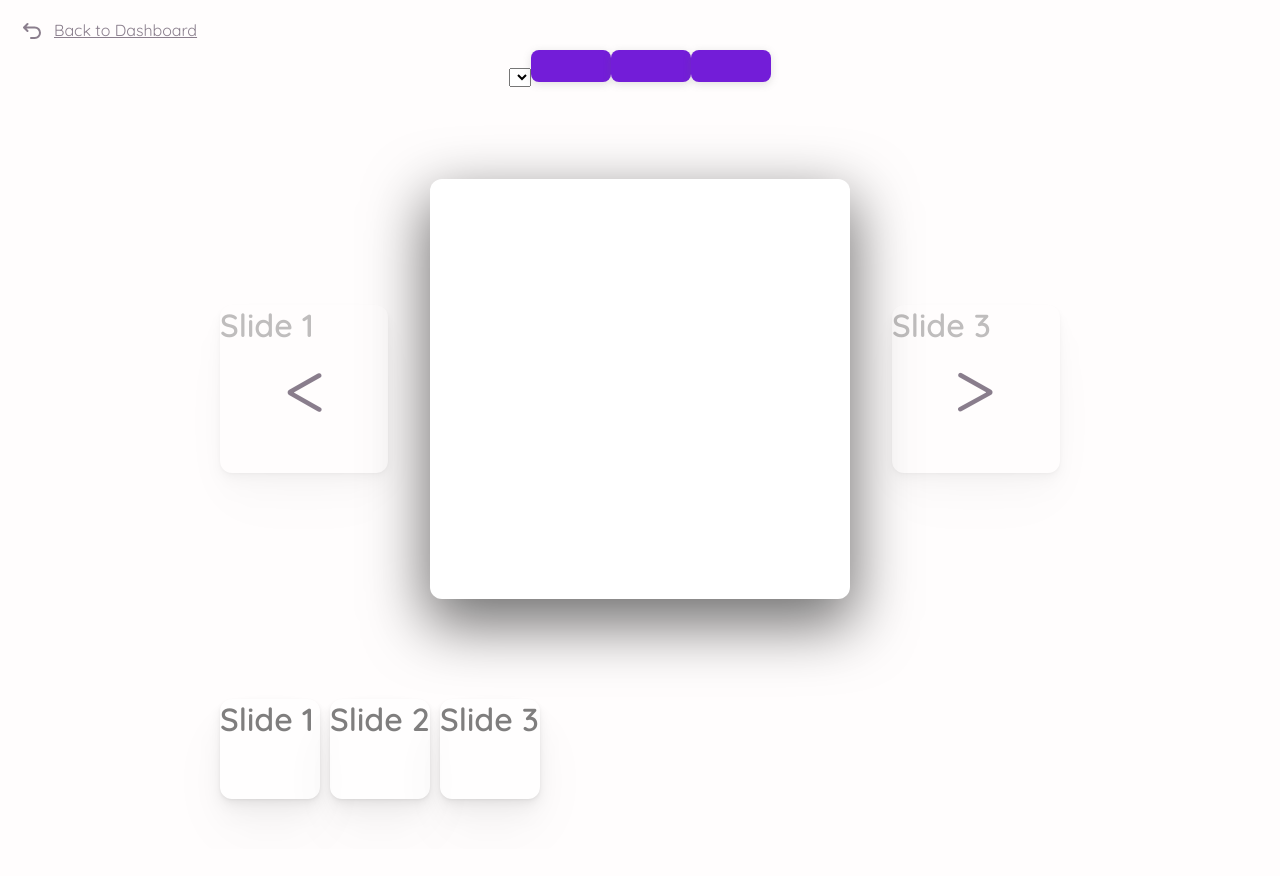
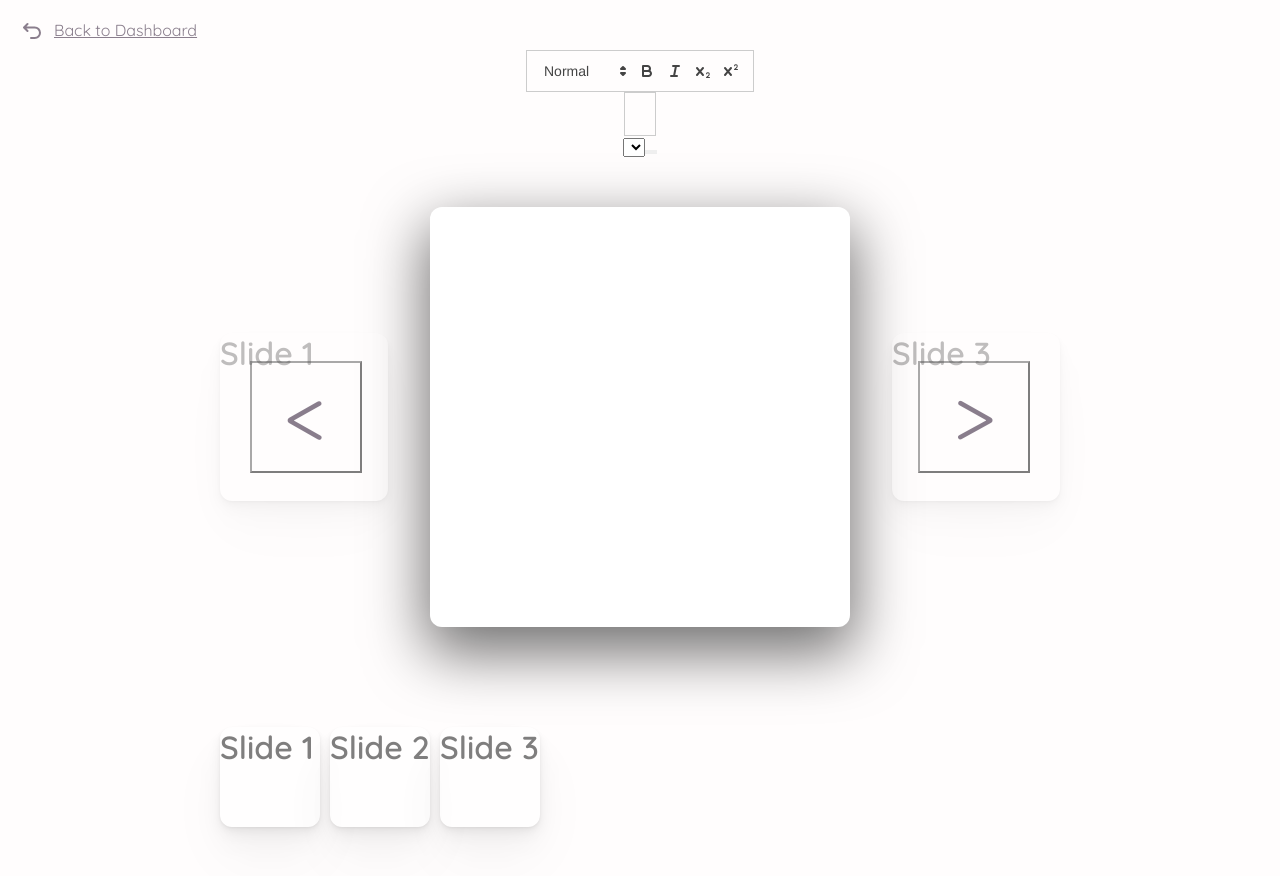
Before and after one commit to jugglingdev/whirler-frontend, an Angular app: page /new in a window 1280 px wide. Before the commit the page ends 849 px from the top, so only its background shows below. Built offline with nearby package versions, Linux system fonts and the light colour scheme.

Commit message:
Move toolbar to CarouselDetailComponent

```diff
--- a/src/app/carousel-edit/carousel-detail/carousel-detail.component.html
+++ b/src/app/carousel-edit/carousel-detail/carousel-detail.component.html
@@ -1,6 +1,23 @@
 <div class="carousel-detail">
 
-  <app-quill-text-editor></app-quill-text-editor>
+  <div id="text-toolbar" #textToolbar>
+
+    <select class="ql-size">
+      <option value="small"></option>
+      <option selected></option>
+      <option value="large"></option>
+      <option value="huge"></option>
+    </select>
+
+    <button class="ql-bold"></button>
+    <button class="ql-italic"></button>
+
+    <button class="ql-script" value="sub"></button>
+    <button class="ql-script" value="super"></button>
+  </div>
+
+  <app-quill-text-editor *ngIf="editTextMode" [textToolbar]="textToolbar"></app-quill-text-editor>
+  <app-quill-image-editor *ngIf="editImageMode"></app-quill-image-editor>
 
   <div class="slider">
     <div class="slide previous-slide">
--- a/src/app/carousel-edit/carousel-detail/carousel-detail.component.ts
+++ b/src/app/carousel-edit/carousel-detail/carousel-detail.component.ts
@@ -1,13 +1,14 @@
-import { AfterViewInit, Component, ElementRef, OnInit, ViewChild } from '@angular/core';
+import { Component } from '@angular/core';
 
 @Component({
   selector: 'app-carousel-detail',
   templateUrl: './carousel-detail.component.html',
   styleUrls: ['./carousel-detail.component.scss']
 })
-export class CarouselDetailComponent implements OnInit, AfterViewInit {
+export class CarouselDetailComponent {
   slideContent: string;
-  @ViewChild('quillEditor') quillEditor: ElementRef;
+  editTextMode = true;
+  editImageMode = true;
 
   // textarea = document.querySelector('.ql-container');
   // container = document.querySelector('.ql-editor');
@@ -24,12 +25,4 @@ export class CarouselDetailComponent implements OnInit, AfterViewInit {
   //   }
   // });
 
-  ngOnInit(): void {
-      console.log(this.quillEditor);
-  }
-
-  ngAfterViewInit(): void {
-    console.log(this.quillEditor);
-  }
-
 }
--- a/src/app/carousel-edit/carousel-detail/quill-image-editor/quill-image-editor.component.html
+++ b/src/app/carousel-edit/carousel-detail/quill-image-editor/quill-image-editor.component.html
@@ -1 +1,16 @@
-<p>quill-image-editor works!</p>
+<div id="toolbar">
+  <!-- Add font size dropdown -->
+  <select class="ql-size">
+    <option value="small"></option>
+    <!-- Note a missing, thus falsy value, is used to reset to default -->
+    <option selected></option>
+    <option value="large"></option>
+    <option value="huge"></option>
+  </select>
+  <!-- Add a bold button -->
+  <button class="ql-bold"></button>
+  <!-- Add subscript and superscript buttons -->
+  <button class="ql-script" value="sub"></button>
+  <button class="ql-script" value="super"></button>
+</div>
+<div id="editor"></div>
--- a/src/app/carousel-edit/carousel-detail/quill-text-editor/quill-text-editor.component.html
+++ b/src/app/carousel-edit/carousel-detail/quill-text-editor/quill-text-editor.component.html
@@ -1,16 +1 @@
-<div id="toolbar">
-  <!-- Add font size dropdown -->
-  <select class="ql-size">
-    <option value="small"></option>
-    <!-- Note a missing, thus falsy value, is used to reset to default -->
-    <option selected></option>
-    <option value="large"></option>
-    <option value="huge"></option>
-  </select>
-  <!-- Add a bold button -->
-  <button class="ql-bold"></button>
-  <!-- Add subscript and superscript buttons -->
-  <button class="ql-script" value="sub"></button>
-  <button class="ql-script" value="super"></button>
-</div>
-<div id="editor"></div>
+<div id="editor" #editor></div>
--- a/src/app/carousel-edit/carousel-detail/quill-text-editor/quill-text-editor.component.scss
+++ b/src/app/carousel-edit/carousel-detail/quill-text-editor/quill-text-editor.component.scss
@@ -0,0 +1 @@
+@import 'quill/dist/quill.snow.css';
--- a/src/app/carousel-edit/carousel-detail/quill-text-editor/quill-text-editor.component.ts
+++ b/src/app/carousel-edit/carousel-detail/quill-text-editor/quill-text-editor.component.ts
@@ -1,4 +1,4 @@
-import { Component, OnInit } from '@angular/core';
+import { Component, ElementRef, Input, OnInit, ViewChild, ɵallowSanitizationBypassAndThrow } from '@angular/core';
 import Quill from 'quill';
 
 @Component({
@@ -7,14 +7,37 @@ import Quill from 'quill';
   styleUrls: ['./quill-text-editor.component.scss']
 })
 export class QuillTextEditorComponent implements OnInit {
+  @Input('textToolbar') textToolbar: ElementRef;
   quill: Quill;
+  // toolbarOptions = [];
 
   ngOnInit(): void {
-    const toolbar = document.querySelector('#toolbar');
+
+    // this.toolbarOptions = [
+    //   ['bold', 'italic', 'underline', 'strike'],        // toggled buttons
+    //   ['blockquote', 'code-block'],
+
+    //   [{ 'header': 1 }, { 'header': 2 }],               // custom button values
+    //   [{ 'list': 'ordered'}, { 'list': 'bullet' }],
+    //   [{ 'script': 'sub'}, { 'script': 'super' }],      // superscript/subscript
+    //   [{ 'indent': '-1'}, { 'indent': '+1' }],          // outdent/indent
+    //   [{ 'direction': 'rtl' }],                         // text direction
+
+    //   [{ 'size': ['small', false, 'large', 'huge'] }],  // custom dropdown
+    //   [{ 'header': [1, 2, 3, 4, 5, 6, false] }],
+
+    //   [{ 'color': [] }, { 'background': [] }],          // dropdown with defaults from theme
+    //   [{ 'font': [] }],
+    //   [{ 'align': [] }],
+
+    //   ['clean']                                         // remove formatting button
+    // ];
+
     this.quill = new Quill('#editor', {
       modules: {
-        toolbar: toolbar
-      }
+        toolbar: this.textToolbar
+      },
+      theme: 'snow'
     });
   }
 }
--- a/src/app/dashboard/carousel-list/carousel-list.component.html
+++ b/src/app/dashboard/carousel-list/carousel-list.component.html
@@ -2,8 +2,8 @@
   <app-carousel [carousel]="carousel"></app-carousel>
 
   <div class="buttons">
-    <button class="edit" routerLink="/edit">Edit</button>
-    <button class="publish">Publish</button>
-    <button class="delete" (click)="removeCarousel(i)">Delete</button>
+    <button class="edit whirler-button" routerLink="/edit">Edit</button>
+    <button class="publish whirler-button">Publish</button>
+    <button class="delete whirler-button" (click)="removeCarousel(i)">Delete</button>
   </div>
 </div>
--- a/src/app/dashboard/dashboard.component.html
+++ b/src/app/dashboard/dashboard.component.html
@@ -3,7 +3,7 @@
 <div class="container">
   <div class="heading">
     <h1>Dashboard</h1>
-    <a class="create" role="button">Create</a>
+    <a class="create whirler-button" role="button">Create</a>
   </div>
   <hr>
   <app-carousel-list></app-carousel-list>
--- a/src/buttons.scss
+++ b/src/buttons.scss
@@ -1,6 +1,6 @@
 @import 'variables';
 
-a[role="button"], button {
+.whirler-button {
   width: 5rem;
   height: 2rem;
 
```
